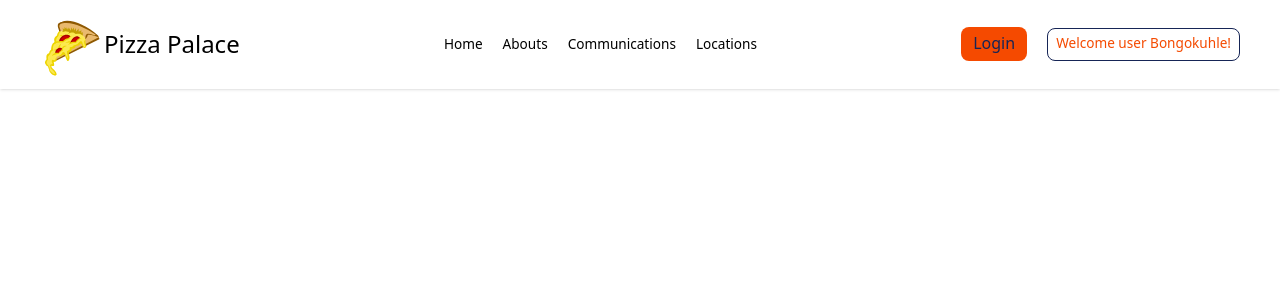
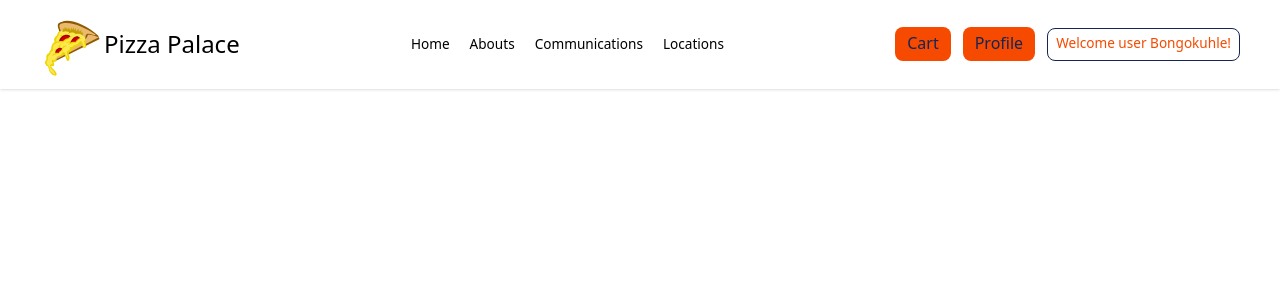
Before and after one commit to zulucoding5223-stack/pizza-palace, a React (Vite) app in the folder client/: page / in a window 1280 px wide. Shown: the top 300 px of the page. Built offline with nearby package versions, Linux system fonts and the light colour scheme.

Commit message:
Modified navbar

```diff
--- a/client/src/components/Navbar.jsx
+++ b/client/src/components/Navbar.jsx
@@ -4,6 +4,7 @@ import logo from "../assets/Pizza-Slice-in-Tango-Colors.svg";
 const Navbar = () => {
   const [isOpen, setIsOpen] = useState(false);
   const [user, setUser] = useState(true);
+  const [isProfileMenuOpen, setIsProfileMenuOpen] = useState(true);
   return (
     <div>
       <section className="px-10 py-5 shadow flex items-center justify-between sticky">
@@ -13,7 +14,7 @@ const Navbar = () => {
             <p>Pizza Palace</p>
           </div>
         </div>
-        <div className="text-[0.85rem] hidden md:block">
+        <div className="text-[0.85rem] hidden lg:block">
           <ul className="flex items-center gap-5">
             <li>Home</li>
             <li>Abouts</li>
@@ -22,38 +23,36 @@ const Navbar = () => {
           </ul>
         </div>
         <div>
-          <div className="flex items-center gap-5">
+          <div className="flex items-center gap-3">
             {user ? (
               <>
-                <button className="rounded-lg pt-1 pb-1.5 px-3 text-center bg-orange-600 text-blue-950 hidden md:block">
-                  Login
+                <button className="rounded-lg pt-1 pb-1.5 px-3 text-center bg-orange-600 text-blue-950">
+                  Cart
                 </button>
-                <button className="rounded-lg pt-1 pb-1.5 px-3 text-center bg-orange-600 text-blue-950 md:hidden">
+                <button className="rounded-lg pt-1 pb-1.5 px-3 text-center bg-orange-600 text-blue-950 hidden lg:block">
                   Profile
                 </button>
+                <button className="rounded-lg pt-1 pb-1.5 px-3 text-center bg-orange-600 text-blue-950 lg:hidden">
+                  Profile
+                </button>
+
+                <p className="text-[0.85rem] w-fit text-orange-600 px-2 pt-1 pb-1.5 text-center rounded-lg border border-blue-950 hidden md:block">
+                  {user ? "Welcome user Bongokuhle!" : "Join us now!"}
+                </p>
                 <button
                   onClick={() => setIsOpen((prev) => !prev)}
-                  className="rounded-lg pt-1 pb-1.5 px-3 text-center bg-orange-600 text-blue-950 md:hidden"
+                  className="rounded-lg pt-1 pb-1.5 px-3 text-center bg-orange-600 text-blue-950 lg:hidden"
                 >
                   X
                 </button>
-                <p className="text-[0.85rem] w-fit text-orange-600 px-2 pt-1 pb-1.5 text-center rounded-lg border border-blue-950 hidden md:block">
-                  {user ? "Welcome user Bongokuhle!" : "Join us now!"}
-                </p>
               </>
             ) : (
               <>
-                <p className="text-[0.85rem] w-fit text-orange-600 px-2 pt-1 pb-1.5 text-center rounded-lg border border-blue-950 hidden md:block">
+                <p className="text-[0.85rem] w-fit text-orange-600 px-2 pt-1 pb-1.5 text-center rounded-lg border border-blue-950 hidden lg:block">
                   {user ? "Welcome user Bongokuhle!" : "Join us now!"}
                 </p>
-                <button className="rounded-lg pt-1 pb-1.5 px-3 text-center bg-orange-600 text-blue-950 hidden md:block">
+                <button className="rounded-lg pt-1 pb-1.5 px-3 text-center bg-orange-600 text-blue-950 hidden lg:block">
                   Login
-                </button>
-                <button
-                  onClick={() => setIsOpen((prev) => !prev)}
-                  className="rounded-lg pt-1 pb-1.5 px-3 text-center bg-orange-600 text-blue-950 md:hidden"
-                >
-                  X
                 </button>
               </>
             )}
@@ -61,7 +60,7 @@ const Navbar = () => {
         </div>
 
         <ul
-          className={`absolute top-20 right-0 bg-white z-20 w-screen flex items-start flex-col gap-1 md:hidden ${
+          className={`absolute top-20 right-0 bg-white z-20 w-screen flex items-start flex-col gap-1 lg:hidden ${
             isOpen ? "block" : "hidden"
           }`}
         >
@@ -81,6 +80,10 @@ const Navbar = () => {
             Login
           </li>
         </ul>
+
+        {/*<ul>
+            <li></li>
+        </ul>*/}
       </section>
     </div>
   );
```
